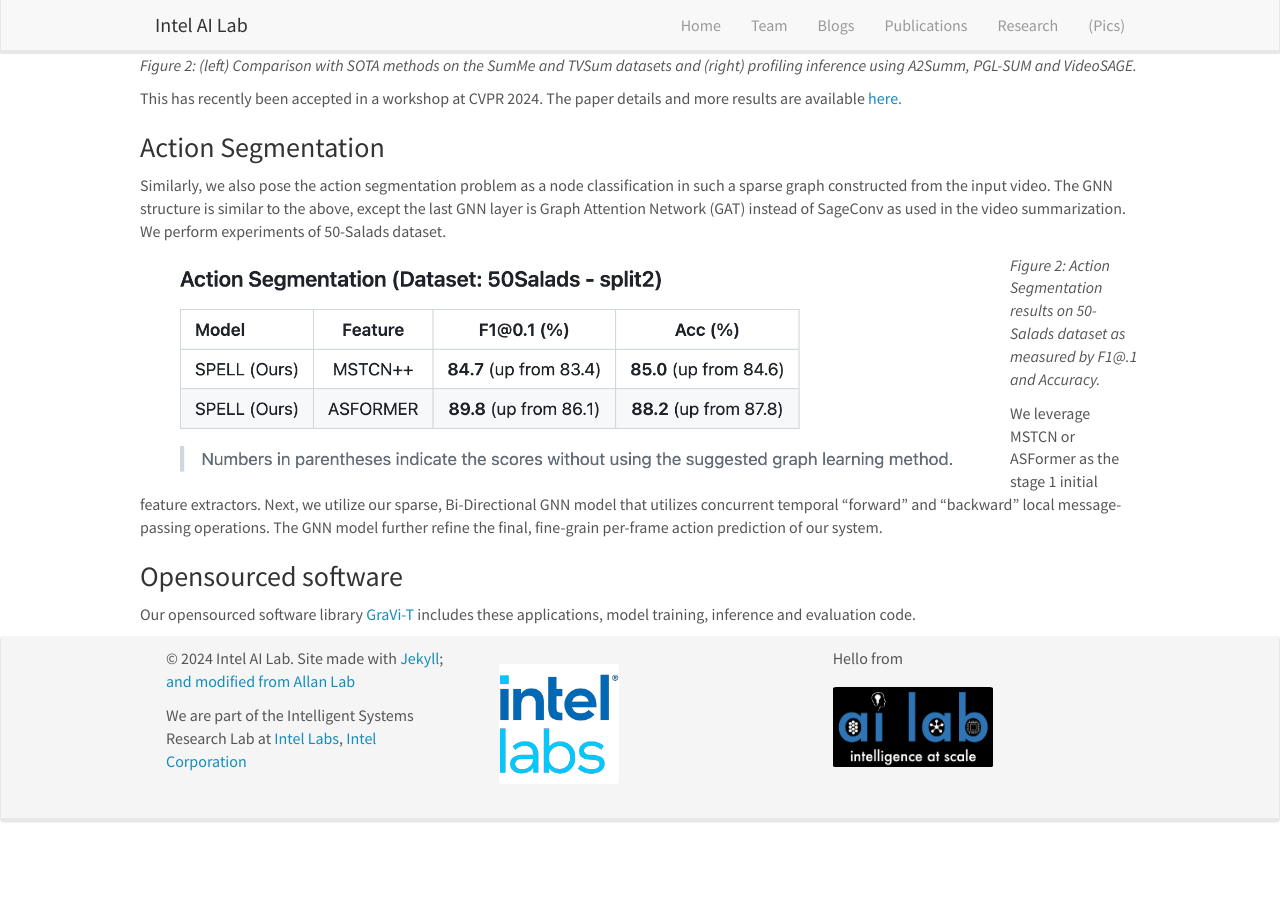
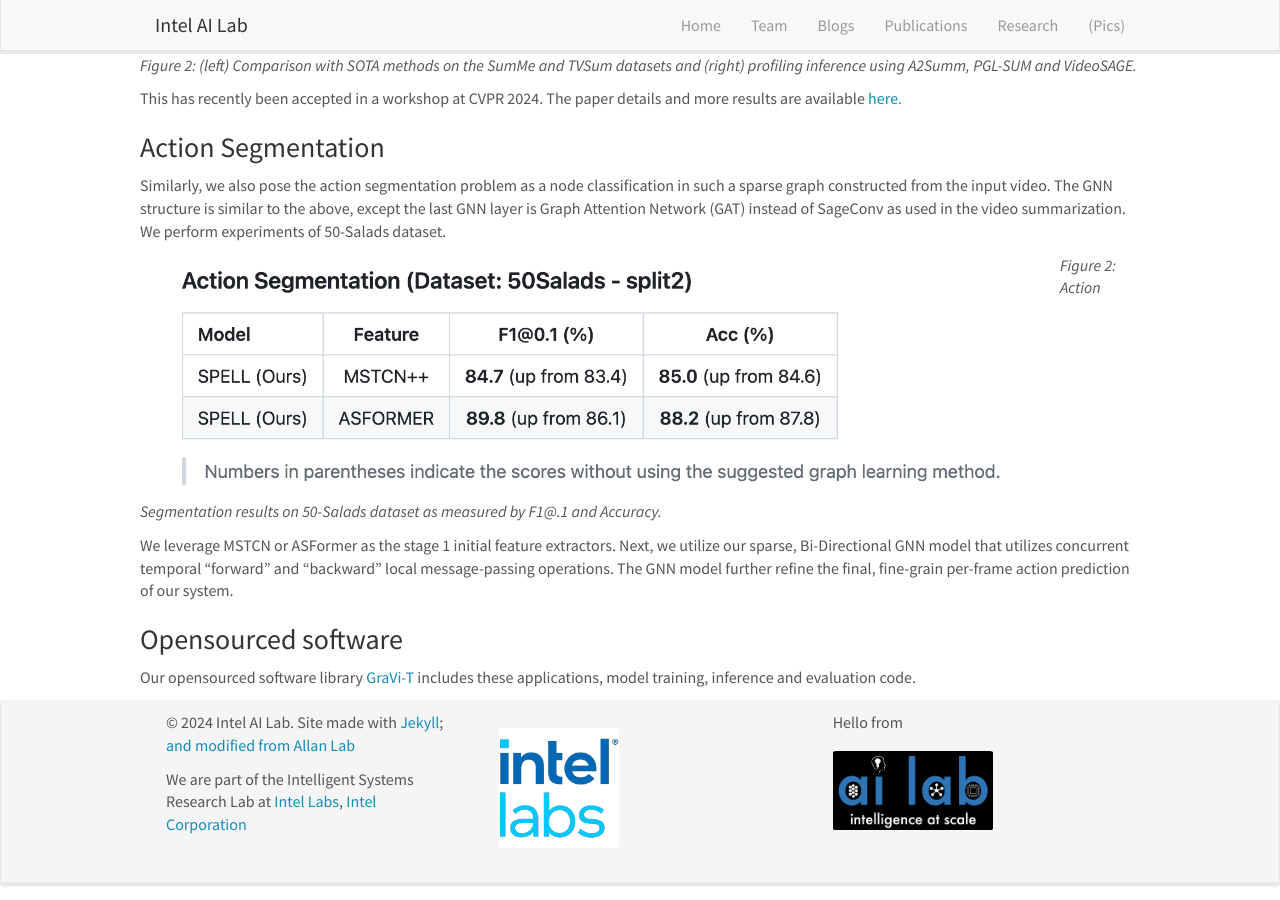
Before and after one commit to intelailabpage/intelailabpage.github.io, a Jekyll site: the page built from _posts/2024-04-16-longformvideoseries-part2.md, in a window 1280 px wide and 900 px high, scrolled down 2399 px. Built offline with Jekyll 4.4.1, drawn with Linux system fonts in a browser that asks for light colours; nearby versions of some CDN libraries; comment, search, counter and statistics services are not loaded; before the commit the page ends 3243 px from its top, so only the background shows below that.

Commit message:
Update 2024-04-16-longformvideoseries-part2.md

```diff
--- a/_posts/2024-04-16-longformvideoseries-part2.md
+++ b/_posts/2024-04-16-longformvideoseries-part2.md
@@ -48,7 +48,7 @@ This has recently been accepted in a workshop at CVPR 2024. The paper details an
 ### Action Segmentation ###
 Similarly, we also pose the action segmentation problem as a node classification in such a sparse graph constructed from the input video. The GNN structure is similar to the above, except the last GNN layer is Graph Attention Network (GAT) instead of SageConv as used in the video summarization. We perform experiments of 50-Salads dataset.
 
-![action-segmentation-results]({{ site.url }}{{ site.baseurl }}/images/pubpic/action-segmentation-results.png){: style="width: 850px; float: left; margin: 0px 10px"}
+![action-segmentation-results]({{ site.url }}{{ site.baseurl }}/images/pubpic/action-segmentation-results.png){: style="width: 900px; float: left; margin: 0px 10px"}
 *Figure 2: Action Segmentation results on 50-Salads dataset as measured by F1@.1 and Accuracy.*
 
 We leverage MSTCN or ASFormer as the stage 1 initial feature extractors. Next, we utilize our sparse, Bi-Directional GNN model that utilizes concurrent temporal “forward” and “backward” local message-passing operations. The GNN model further refine the final, fine-grain per-frame action prediction of our system.
```
